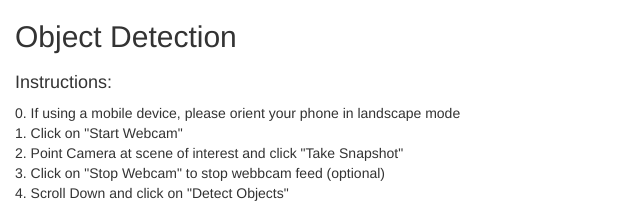
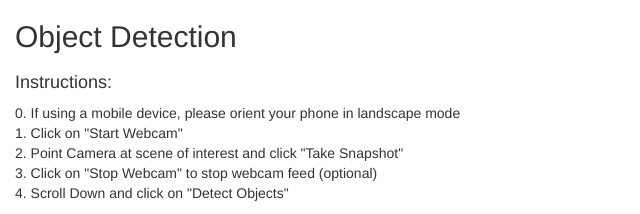
Before and after one commit to cnnsandrnns/cnnsandrnns.github.io, a plain HTML site: page object_detection/latest.html in a window 1280 px wide. Shown: the top 214 px of the page, 0-640 px from the left. Drawn offline with nearby package versions, Linux system fonts and the light colour scheme.

Commit message:
fix typo

```diff
--- a/object_detection/latest.html
+++ b/object_detection/latest.html
@@ -25,7 +25,7 @@
         0. If using a mobile device, please orient your phone in landscape mode <br>
         1. Click on "Start Webcam" <br>
         2. Point Camera at scene of interest and click "Take Snapshot" <br>
-        3. Click on "Stop Webcam" to stop webbcam feed (optional)<br>
+        3. Click on "Stop Webcam" to stop webcam feed (optional)<br>
         4. Scroll Down and click on "Detect Objects"
     </div>
 
```
